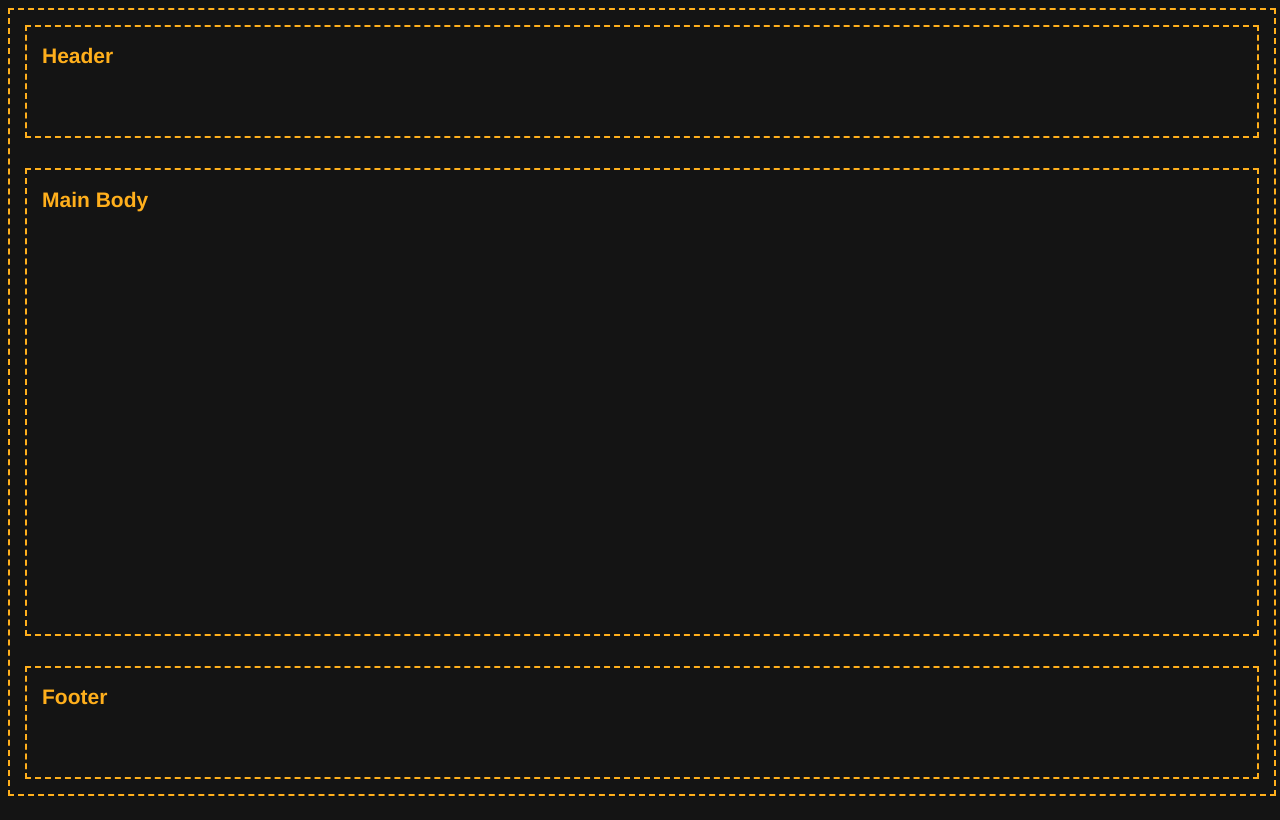
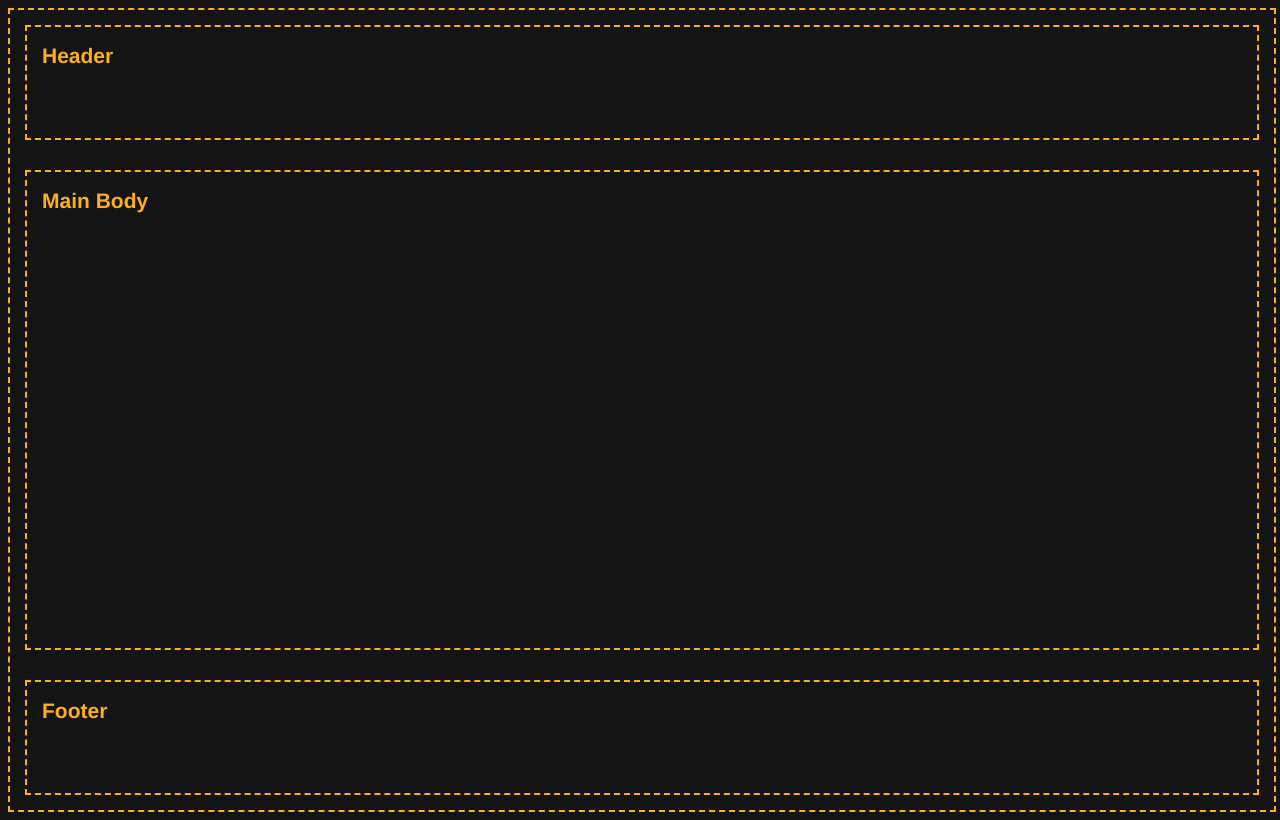
Before and after one commit to brianvuu/Full-Height-Grid-Layout, a plain HTML site: page index.html in a window 1280 px wide. Drawn offline with Linux system fonts and the light colour scheme.

Commit message:
minor updates

```diff
--- a/grid.scss
+++ b/grid.scss
@@ -1,10 +1,12 @@
-/***************************************************
-    SCSS Variables
-***************************************************/
+// --- [ SCSS Variables ] -------------------------
+// You can configure the grid using scss variables
 
-//  Grid Layout (10x10)
+//  Grid Layout   ->  (10 rows by 10 columns)
 $gridTempCols:      repeat(10, auto [col-start]);
 $gridTempRows:      repeat(10, auto [row-start]);
+//  hd: header    ->  (1 row by 10 columns)
+//  mb: main body ->  (8 rows by 10 columns)
+//  ft: footer    ->  (1 row by 10 columns)
 $gridTempAreas:     "hd hd hd hd hd hd hd hd hd hd"
                     "mb mb mb mb mb mb mb mb mb mb"
                     "mb mb mb mb mb mb mb mb mb mb"
@@ -24,43 +26,36 @@ $mainFont:          helvetica;
 $mainFontSize:      14px;
 
 
-
-/***************************************************
-    Body
-***************************************************/
+// --- [ Body ] ------------------------------------
 
 body {
   background-color: $mainBgColor;
-  color: $mainColor;
-  font-family: $mainFont;
-  font-size: $mainFontSize;
+  color:            $mainColor;
+  font-family:      $mainFont;
+  font-size:        $mainFontSize;
 }
 
-
-
-/***************************************************
-    Grid Layout
-***************************************************/
+// --- [ Grid ] ------------------------------------
 
 .full-height-container {
-  height: 100%;
-  width: 100%;
-  border: $mainBorderColor;
-  align-items: stretch;
-  display: grid;
-  grid-template-areas: $gridTempAreas;
-  grid-template-columns: $gridTempCols;
-  grid-template-rows: $gridTempRows;
+  border:                 $mainBorderColor;
+  grid-template-areas:    $gridTempAreas;
+  grid-template-columns:  $gridTempCols;
+  grid-template-rows:     $gridTempRows;
+
+  height:       100vh;
+  width:        100%;
+  align-items:  stretch;
+  display:      grid;
 }
 
-.header { grid-area: hd; }
-.main-body { grid-area: mb; }
-.footer { grid-area: ft; }
+.header     { grid-area: hd; }
+.main-body  { grid-area: mb; }
+.footer     { grid-area: ft; }
 
-.header,
-.main-body,
-.footer {
-  border: $mainBorderColor;
-  margin: 15px;
-  padding: 0 15px 0 15px;
+.header, .main-body, .footer {
+  border:   $mainBorderColor;
+
+  margin:   15px;
+  padding:  0 15px 0 15px;
 }
```
Also changed, not shown: grid.css, 1 other file.
